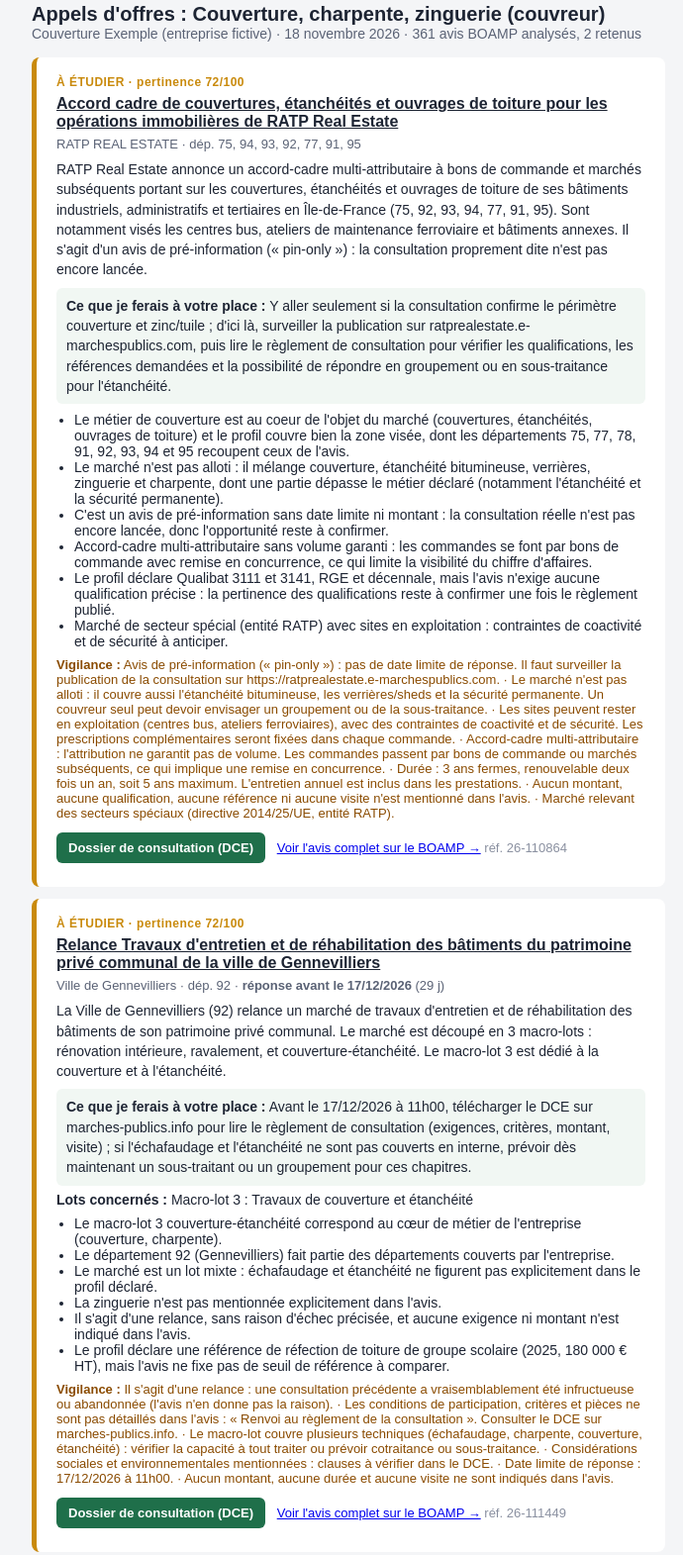
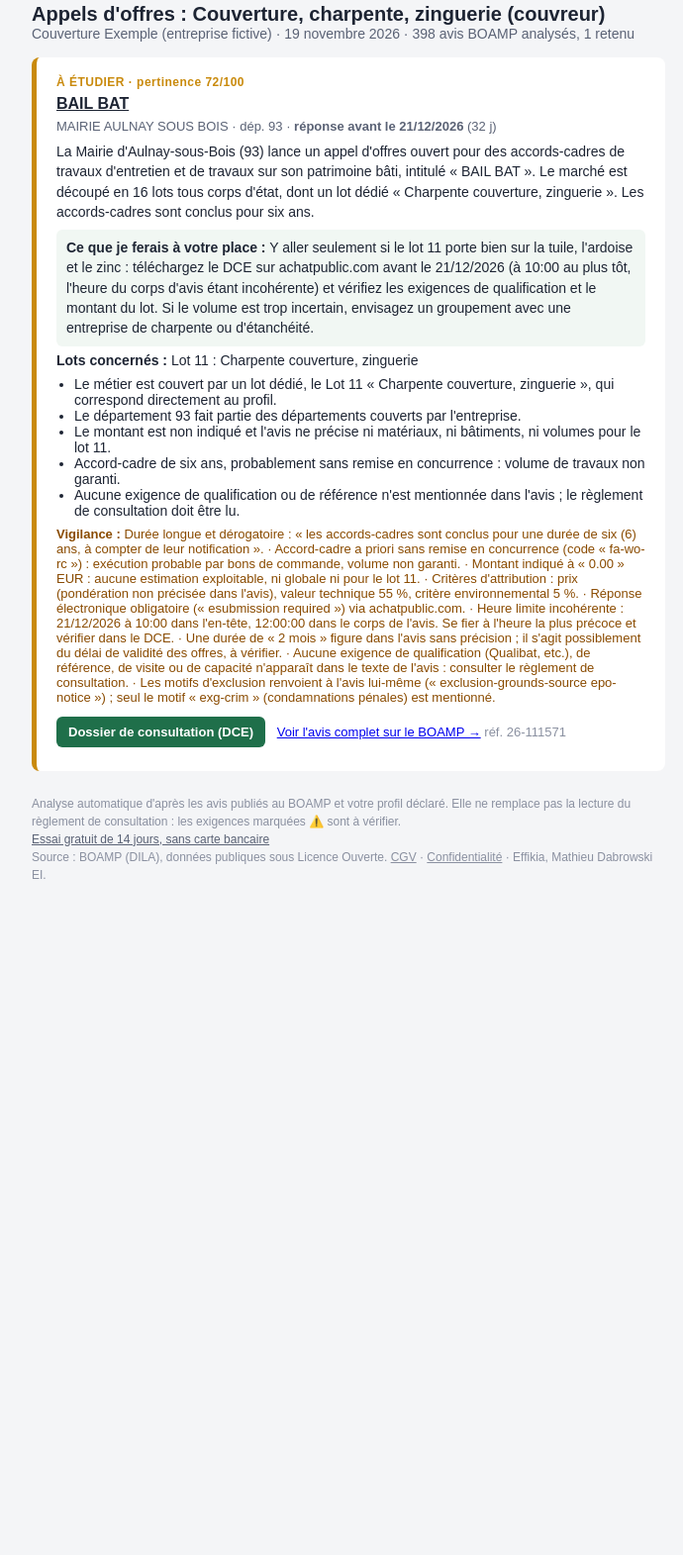
Before and after one commit to Effikia/effikia.github.io, a plain HTML site: page exemple.html in a window 1280 px wide. Shown: the part 235-1806 px from the top of the page at 99% size, without its empty margins (288-978 px from the left). After the commit the page ends 1156 px from the top, so only its background shows below. Drawn offline with Linux system fonts and the light colour scheme.

Commit message:
Exemple d'email du 2026-11-19

```diff
--- a/exemple.html
+++ b/exemple.html
@@ -2,14 +2,14 @@
 <html lang="fr">
 <head><meta charset="utf-8"><meta name="viewport" content="width=device-width,initial-scale=1">
 <title>Exemple d'email du matin - Effikia</title>
-<meta name="description" content="Un vrai email Effikia du 18 novembre 2026 : les appels d'offres de couverture publiés la veille au BOAMP, résumés et analysés.">
+<meta name="description" content="Un vrai email Effikia du 19 novembre 2026 : les appels d'offres de couverture publiés la veille au BOAMP, résumés et analysés.">
 </head>
 <body style="margin:0;background:#f4f5f7;font-family:Arial,Helvetica,sans-serif;color:#1d2433;">
 <table role="presentation" width="100%" cellpadding="0" cellspacing="0" style="background:#f4f5f7;"><tr><td align="center" style="padding:16px;">
 <table role="presentation" width="100%" cellpadding="0" cellspacing="0" style="max-width:640px;">
 
   <tr><td style="background:#e8f3ec;border:1px solid #b9dcc6;border-radius:8px;padding:14px 16px;font-size:14px;line-height:1.5;margin-bottom:12px;">
-    <strong>Exemple réel</strong> : voici l'email que Effikia a envoyé le 18 novembre 2026 à une entreprise de couverture <em>fictive</em> intervenant dans les départements 75, 77, 78, 91, 92, 93, 94, 95.
+    <strong>Exemple réel</strong> : voici l'email que Effikia a envoyé le 19 novembre 2026 à une entreprise de couverture <em>fictive</em> intervenant dans les départements 75, 77, 78, 91, 92, 93, 94, 95.
     Les appels d'offres sont de vrais avis publiés la veille au BOAMP. Cette page est mise à jour automatiquement.
     <div style="margin-top:10px;"><a href="https://effikia.fr/" style="display:inline-block;background:#1f6f4a;color:#fff;text-decoration:none;padding:9px 14px;border-radius:6px;font-weight:bold;">Recevoir le mien : essai gratuit de 14 jours</a></div>
   </td></tr>
@@ -23,7 +23,7 @@
   </td></tr>
   <tr><td style="padding:0 0 16px;">
     <div style="font-size:20px;font-weight:bold;">Appels d'offres : Couverture, charpente, zinguerie (couvreur)</div>
-    <div style="font-size:14px;color:#5a6275;">Couverture Exemple (entreprise fictive) · 18 novembre 2026 · 361 avis BOAMP analysés, 2 retenus</div>
+    <div style="font-size:14px;color:#5a6275;">Couverture Exemple (entreprise fictive) · 19 novembre 2026 · 398 avis BOAMP analysés, 1 retenu</div>
   </td></tr>
 
 
@@ -34,45 +34,21 @@
     <div style="font-size:12px;font-weight:bold;letter-spacing:.04em;color:#c98a0c;">
       À ÉTUDIER · pertinence 72/100
     </div>
-    <div style="font-size:16px;font-weight:bold;margin:6px 0;"><a href="https://www.boamp.fr/pages/avis/?q=idweb:26-110864" style="color:#1d2433;">Accord cadre de couvertures, étanchéités et ouvrages de toiture pour les opérations immobilières de RATP Real Estate</a></div>
+    <div style="font-size:16px;font-weight:bold;margin:6px 0;"><a href="https://www.boamp.fr/pages/avis/?q=idweb:26-111571" style="color:#1d2433;">BAIL BAT</a></div>
     <div style="font-size:13px;color:#5a6275;margin-bottom:8px;">
-      RATP REAL ESTATE · dép. 75, 94, 93, 92, 77, 91, 95
-
+      MAIRIE AULNAY SOUS BOIS · dép. 93
+       · <strong>réponse avant le 21/12/2026</strong> (32 j)
     </div>
 
-    <div style="font-size:14px;line-height:1.45;">RATP Real Estate annonce un accord-cadre multi-attributaire à bons de commande et marchés subséquents portant sur les couvertures, étanchéités et ouvrages de toiture de ses bâtiments industriels, administratifs et tertiaires en Île-de-France (75, 92, 93, 94, 77, 91, 95). Sont notamment visés les centres bus, ateliers de maintenance ferroviaire et bâtiments annexes. Il s&#39;agit d&#39;un avis de pré-information (« pin-only ») : la consultation proprement dite n&#39;est pas encore lancée.</div>
-    <div style="font-size:14px;line-height:1.45;margin-top:8px;background:#f1f7f3;border-radius:6px;padding:8px 10px;"><strong>Ce que je ferais à votre place :</strong> Y aller seulement si la consultation confirme le périmètre couverture et zinc/tuile ; d&#39;ici là, surveiller la publication sur ratprealestate.e-marchespublics.com, puis lire le règlement de consultation pour vérifier les qualifications, les références demandées et la possibilité de répondre en groupement ou en sous-traitance pour l&#39;étanchéité.</div>
+    <div style="font-size:14px;line-height:1.45;">La Mairie d&#39;Aulnay-sous-Bois (93) lance un appel d&#39;offres ouvert pour des accords-cadres de travaux d&#39;entretien et de travaux sur son patrimoine bâti, intitulé « BAIL BAT ». Le marché est découpé en 16 lots tous corps d&#39;état, dont un lot dédié « Charpente couverture, zinguerie ». Les accords-cadres sont conclus pour six ans.</div>
+    <div style="font-size:14px;line-height:1.45;margin-top:8px;background:#f1f7f3;border-radius:6px;padding:8px 10px;"><strong>Ce que je ferais à votre place :</strong> Y aller seulement si le lot 11 porte bien sur la tuile, l&#39;ardoise et le zinc : téléchargez le DCE sur achatpublic.com avant le 21/12/2026 (à 10:00 au plus tôt, l&#39;heure du corps d&#39;avis étant incohérente) et vérifiez les exigences de qualification et le montant du lot. Si le volume est trop incertain, envisagez un groupement avec une entreprise de charpente ou d&#39;étanchéité.</div>
+    <div style="font-size:14px;margin-top:6px;"><strong>Lots concernés :</strong> Lot 11 : Charpente couverture, zinguerie</div>
+    <ul style="font-size:14px;margin:8px 0 0;padding-left:18px;"><li>Le métier est couvert par un lot dédié, le Lot 11 « Charpente couverture, zinguerie », qui correspond directement au profil.</li><li>Le département 93 fait partie des départements couverts par l&#39;entreprise.</li><li>Le montant est non indiqué et l&#39;avis ne précise ni matériaux, ni bâtiments, ni volumes pour le lot 11.</li><li>Accord-cadre de six ans, probablement sans remise en concurrence : volume de travaux non garanti.</li><li>Aucune exigence de qualification ou de référence n&#39;est mentionnée dans l&#39;avis ; le règlement de consultation doit être lu.</li></ul>
 
-    <ul style="font-size:14px;margin:8px 0 0;padding-left:18px;"><li>Le métier de couverture est au coeur de l&#39;objet du marché (couvertures, étanchéités, ouvrages de toiture) et le profil couvre bien la zone visée, dont les départements 75, 77, 78, 91, 92, 93, 94 et 95 recoupent ceux de l&#39;avis.</li><li>Le marché n&#39;est pas alloti : il mélange couverture, étanchéité bitumineuse, verrières, zinguerie et charpente, dont une partie dépasse le métier déclaré (notamment l&#39;étanchéité et la sécurité permanente).</li><li>C&#39;est un avis de pré-information sans date limite ni montant : la consultation réelle n&#39;est pas encore lancée, donc l&#39;opportunité reste à confirmer.</li><li>Accord-cadre multi-attributaire sans volume garanti : les commandes se font par bons de commande avec remise en concurrence, ce qui limite la visibilité du chiffre d&#39;affaires.</li><li>Le profil déclare Qualibat 3111 et 3141, RGE et décennale, mais l&#39;avis n&#39;exige aucune qualification précise : la pertinence des qualifications reste à confirmer une fois le règlement publié.</li><li>Marché de secteur spécial (entité RATP) avec sites en exploitation : contraintes de coactivité et de sécurité à anticiper.</li></ul>
-
-    <div style="font-size:13px;margin-top:8px;color:#8a4b00;"><strong>Vigilance :</strong> Avis de pré-information (« pin-only ») : pas de date limite de réponse. Il faut surveiller la publication de la consultation sur https://ratprealestate.e-marchespublics.com. · Le marché n&#39;est pas alloti : il couvre aussi l&#39;étanchéité bitumineuse, les verrières/sheds et la sécurité permanente. Un couvreur seul peut devoir envisager un groupement ou de la sous-traitance. · Les sites peuvent rester en exploitation (centres bus, ateliers ferroviaires), avec des contraintes de coactivité et de sécurité. Les prescriptions complémentaires seront fixées dans chaque commande. · Accord-cadre multi-attributaire : l&#39;attribution ne garantit pas de volume. Les commandes passent par bons de commande ou marchés subséquents, ce qui implique une remise en concurrence. · Durée : 3 ans fermes, renouvelable deux fois un an, soit 5 ans maximum. L&#39;entretien annuel est inclus dans les prestations. · Aucun montant, aucune qualification, aucune référence ni aucune visite n&#39;est mentionné dans l&#39;avis. · Marché relevant des secteurs spéciaux (directive 2014/25/UE, entité RATP).</div>
+    <div style="font-size:13px;margin-top:8px;color:#8a4b00;"><strong>Vigilance :</strong> Durée longue et dérogatoire : « les accords-cadres sont conclus pour une durée de six (6) ans, à compter de leur notification ». · Accord-cadre a priori sans remise en concurrence (code « fa-wo-rc ») : exécution probable par bons de commande, volume non garanti. · Montant indiqué à « 0.00 » EUR : aucune estimation exploitable, ni globale ni pour le lot 11. · Critères d&#39;attribution : prix (pondération non précisée dans l&#39;avis), valeur technique 55 %, critère environnemental 5 %. · Réponse électronique obligatoire (« esubmission required ») via achatpublic.com. · Heure limite incohérente : 21/12/2026 à 10:00 dans l&#39;en-tête, 12:00:00 dans le corps de l&#39;avis. Se fier à l&#39;heure la plus précoce et vérifier dans le DCE. · Une durée de « 2 mois » figure dans l&#39;avis sans précision ; il s&#39;agit possiblement du délai de validité des offres, à vérifier. · Aucune exigence de qualification (Qualibat, etc.), de référence, de visite ou de capacité n&#39;apparaît dans le texte de l&#39;avis : consulter le règlement de consultation. · Les motifs d&#39;exclusion renvoient à l&#39;avis lui-même (« exclusion-grounds-source epo-notice ») ; seul le motif « exg-crim » (condamnations pénales) est mentionné.</div>
     <div style="font-size:13px;margin-top:12px;">
-      <a href="https://ratprealestate.e-marchespublics.com/pack/annonce_marche_public_27223_1193382.html" style="display:inline-block;background:#1f6f4a;color:#fff;text-decoration:none;padding:8px 12px;border-radius:6px;font-weight:bold;margin:0 8px 6px 0;">Dossier de consultation (DCE)</a>
-      <a href="https://www.boamp.fr/pages/avis/?q=idweb:26-110864">Voir l'avis complet sur le BOAMP →</a> <span style="color:#8a90a0;">réf. 26-110864</span>
-    </div>
-  </td></tr>
-  <tr><td style="height:12px;"></td></tr>
-
-
-  <tr><td style="background:#fff;border-radius:8px;padding:18px 20px;margin-bottom:12px;border-left:5px solid #c98a0c;">
-    <div style="font-size:12px;font-weight:bold;letter-spacing:.04em;color:#c98a0c;">
-      À ÉTUDIER · pertinence 72/100
-    </div>
-    <div style="font-size:16px;font-weight:bold;margin:6px 0;"><a href="https://www.boamp.fr/pages/avis/?q=idweb:26-111449" style="color:#1d2433;">Relance Travaux d&#39;entretien et de réhabilitation des bâtiments du patrimoine privé communal de la ville de Gennevilliers</a></div>
-    <div style="font-size:13px;color:#5a6275;margin-bottom:8px;">
-      Ville de Gennevilliers · dép. 92
-       · <strong>réponse avant le 17/12/2026</strong> (29 j)
-    </div>
-
-    <div style="font-size:14px;line-height:1.45;">La Ville de Gennevilliers (92) relance un marché de travaux d&#39;entretien et de réhabilitation des bâtiments de son patrimoine privé communal. Le marché est découpé en 3 macro-lots : rénovation intérieure, ravalement, et couverture-étanchéité. Le macro-lot 3 est dédié à la couverture et à l&#39;étanchéité.</div>
-    <div style="font-size:14px;line-height:1.45;margin-top:8px;background:#f1f7f3;border-radius:6px;padding:8px 10px;"><strong>Ce que je ferais à votre place :</strong> Avant le 17/12/2026 à 11h00, télécharger le DCE sur marches-publics.info pour lire le règlement de consultation (exigences, critères, montant, visite) ; si l&#39;échafaudage et l&#39;étanchéité ne sont pas couverts en interne, prévoir dès maintenant un sous-traitant ou un groupement pour ces chapitres.</div>
-    <div style="font-size:14px;margin-top:6px;"><strong>Lots concernés :</strong> Macro-lot 3 : Travaux de couverture et étanchéité</div>
-    <ul style="font-size:14px;margin:8px 0 0;padding-left:18px;"><li>Le macro-lot 3 couverture-étanchéité correspond au cœur de métier de l&#39;entreprise (couverture, charpente).</li><li>Le département 92 (Gennevilliers) fait partie des départements couverts par l&#39;entreprise.</li><li>Le marché est un lot mixte : échafaudage et étanchéité ne figurent pas explicitement dans le profil déclaré.</li><li>La zinguerie n&#39;est pas mentionnée explicitement dans l&#39;avis.</li><li>Il s&#39;agit d&#39;une relance, sans raison d&#39;échec précisée, et aucune exigence ni montant n&#39;est indiqué dans l&#39;avis.</li><li>Le profil déclare une référence de réfection de toiture de groupe scolaire (2025, 180 000 € HT), mais l&#39;avis ne fixe pas de seuil de référence à comparer.</li></ul>
-
-    <div style="font-size:13px;margin-top:8px;color:#8a4b00;"><strong>Vigilance :</strong> Il s&#39;agit d&#39;une relance : une consultation précédente a vraisemblablement été infructueuse ou abandonnée (l&#39;avis n&#39;en donne pas la raison). · Les conditions de participation, critères et pièces ne sont pas détaillés dans l&#39;avis : « Renvoi au règlement de la consultation ». Consulter le DCE sur marches-publics.info. · Le macro-lot couvre plusieurs techniques (échafaudage, charpente, couverture, étanchéité) : vérifier la capacité à tout traiter ou prévoir cotraitance ou sous-traitance. · Considérations sociales et environnementales mentionnées : clauses à vérifier dans le DCE. · Date limite de réponse : 17/12/2026 à 11h00. · Aucun montant, aucune durée et aucune visite ne sont indiqués dans l&#39;avis.</div>
-    <div style="font-size:13px;margin-top:12px;">
-      <a href="https://www.marches-publics.info/mpiaws/index.cfm?fuseaction=dematent.login&amp;type=Dce&amp;Idm=1903829" style="display:inline-block;background:#1f6f4a;color:#fff;text-decoration:none;padding:8px 12px;border-radius:6px;font-weight:bold;margin:0 8px 6px 0;">Dossier de consultation (DCE)</a>
-      <a href="https://www.boamp.fr/pages/avis/?q=idweb:26-111449">Voir l'avis complet sur le BOAMP →</a> <span style="color:#8a90a0;">réf. 26-111449</span>
+      <a href="https://www.achatpublic.com/sdm/ent/gen/ent_detail.do?PCSLID=CSL_2026_gD1mYWmIRo&amp;v=1&amp;selected=0" style="display:inline-block;background:#1f6f4a;color:#fff;text-decoration:none;padding:8px 12px;border-radius:6px;font-weight:bold;margin:0 8px 6px 0;">Dossier de consultation (DCE)</a>
+      <a href="https://www.boamp.fr/pages/avis/?q=idweb:26-111571">Voir l'avis complet sur le BOAMP →</a> <span style="color:#8a90a0;">réf. 26-111571</span>
     </div>
   </td></tr>
   <tr><td style="height:12px;"></td></tr>
```
